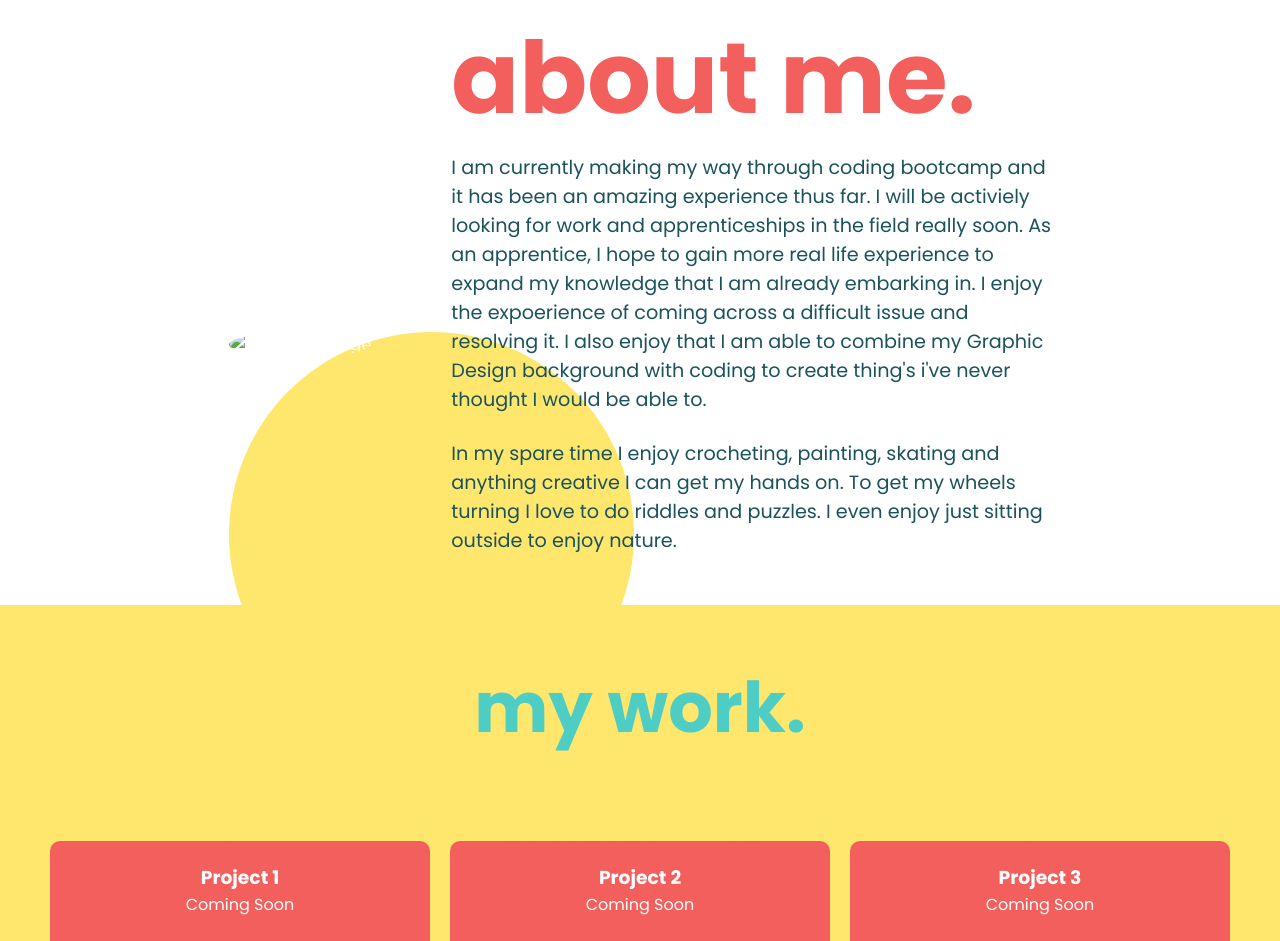
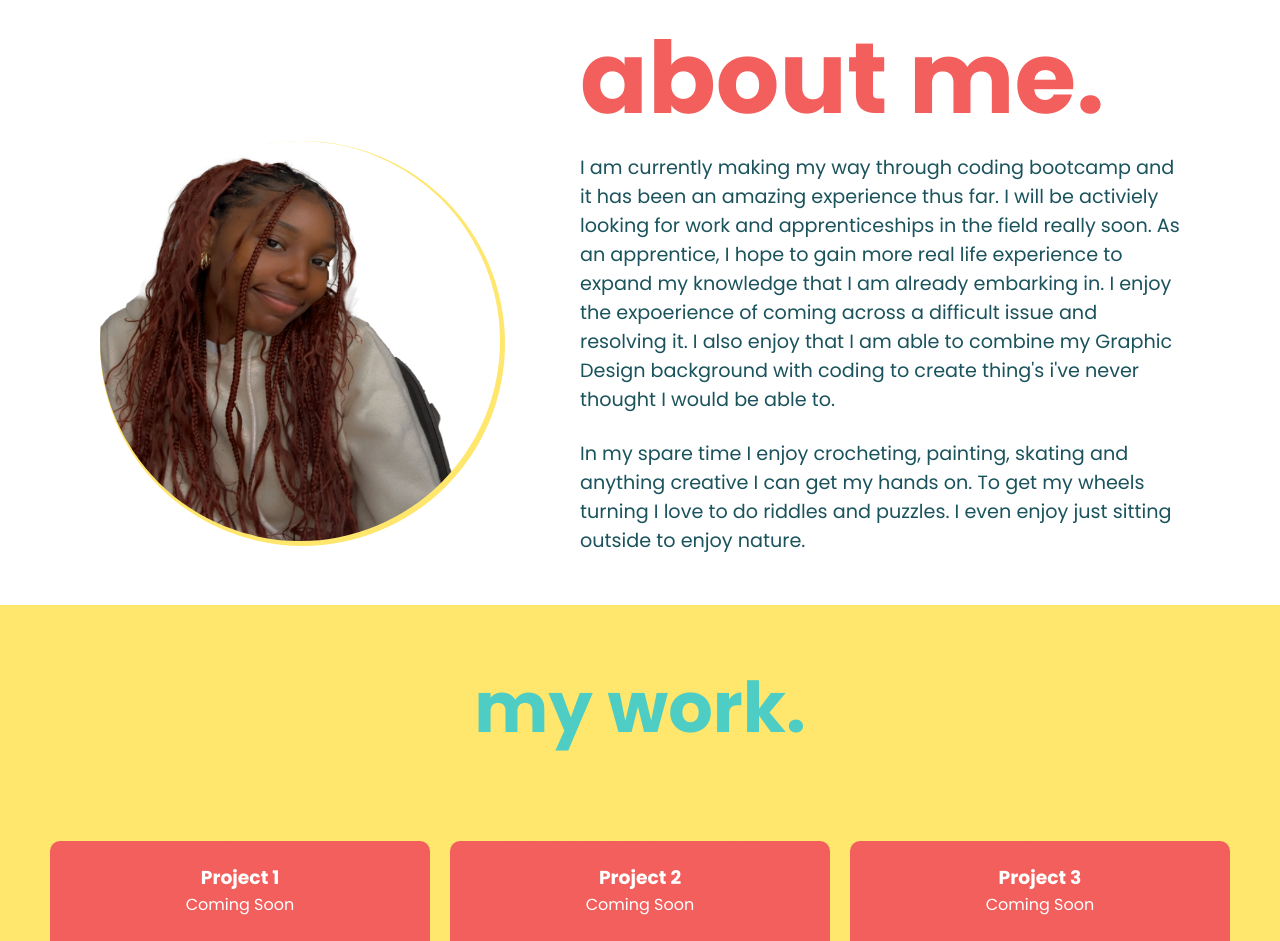
Before and after one commit to liyah2/Aaliyahs_portfolio, a plain HTML site: page index.html in a window 1280 px wide. Shown: the part 847-1788 px from the top of the page. Drawn offline with nearby package versions, Linux system fonts and the light colour scheme; a web font is replaced by a local one.

Commit message:
Update index.html
Testing to see if this change will show the image.

```diff
--- a/index.html
+++ b/index.html
@@ -48,7 +48,7 @@
     <div class="about" id="about-sec">
         <div class="image-container">
             <div class="circle"></div>
-            <img src="./imgs/about me.png" alt="Aaliyah's image" class="profile-image">
+            <img src="about me.png" alt="Aaliyah's image" class="profile-image">
         </div>
         <div class="text-container">
             <h1>about me.</h1>
```
